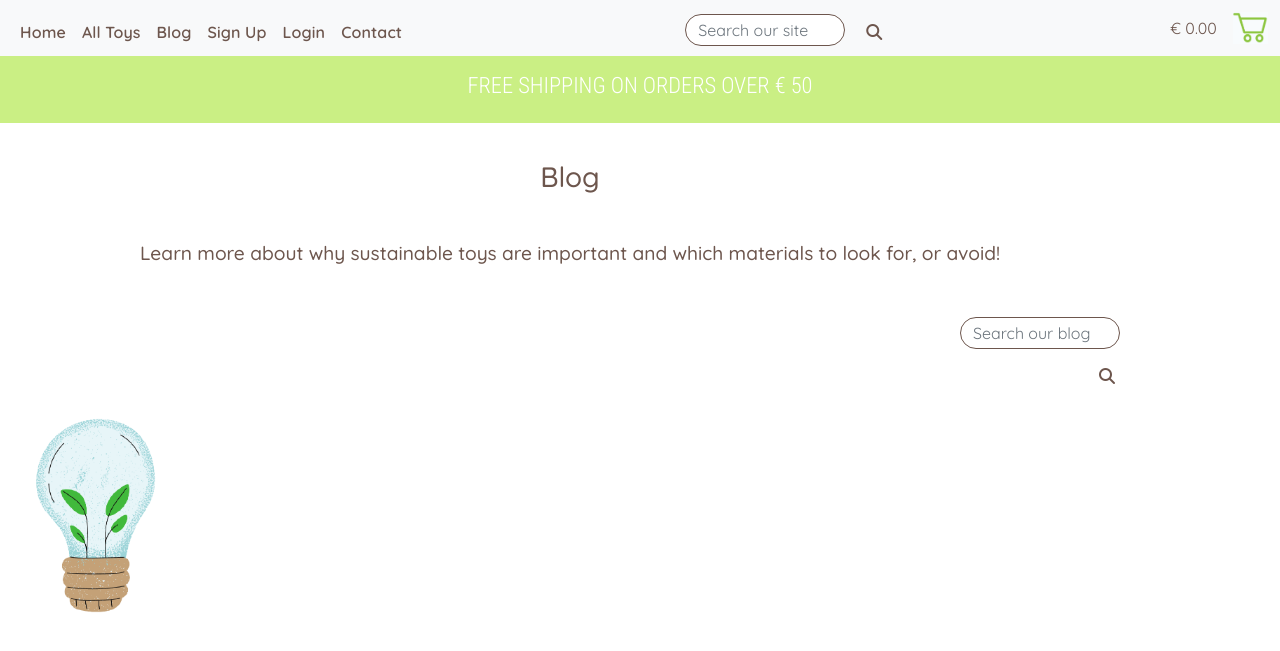
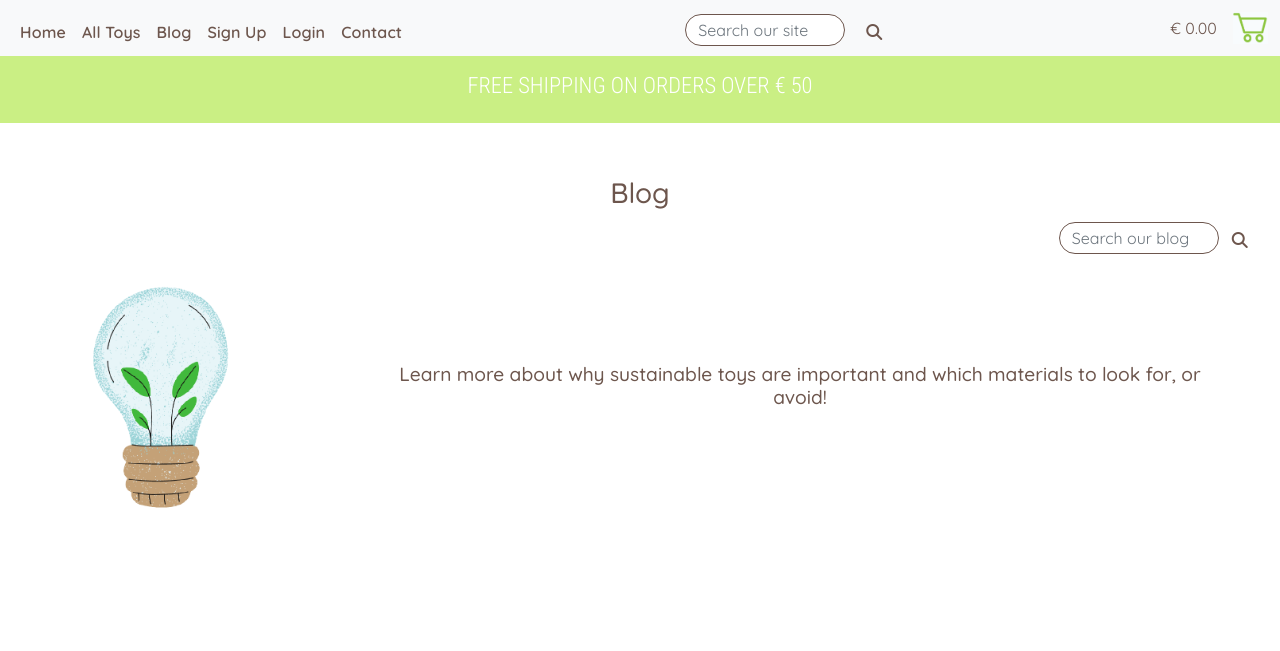
Before and after one commit to mmmangooo/Milestone-Project4, a Django app: page /blog/ in a window 1280 px wide. Shown: the top 651 px of the page. Run offline with Django 3.2, Linux system fonts and the light colour scheme; data that the repository does not hold is empty; some libraries are stand-ins or nearby versions.

Commit message:
Adjusted grid and styling on blog page

```diff
--- a/blog/templates/blog/blog.html
+++ b/blog/templates/blog/blog.html
@@ -3,35 +3,42 @@
 
 {% block content %}
 
-<div class="container blog-wrapper py-3">
+<div class="container-fluid page-wrapper py-3">
     {% if search_term %} <a class="back-from-search" href="{% url 'blog' %}"><span class="icon"><i
-                class="fas fa-arrow-left"></i></span> Back to all blog posts</a>{% else %}<h3>Blog</h3> <h4 class=" my-5">Learn more about why sustainable toys are important and which materials to look for, or avoid!
-                </h4>{% endif %}
-    <div class="row justify-content-center">
-        <div class="col-12 justify-content-center">
+                class="fas fa-arrow-left"></i></span> Back to all blog posts</a> {% else %} <h3>Blog</h3>{% endif %}
+    <div class="row">
+        <div class="col-12">
             {% if search_term %} <h4>You searched for '{{ search_term }}'. {{blogposts|length}} blogpost /-s found:</h4>
             {% endif %}
-
-            <form method="GET" action="{% url 'blog' %}" class="blog-search text-center">
+        </div>
+        <div class="row justify-content-end">
+            <div class="col-2">
+                <form method="GET" action="{% url 'blog' %}" class="d-flex">
 
 
-                <input class="form-control me-2 nav-search-input mt-1 d-none d-sm-block" type="text" name="query"
-                    placeholder="Search our blog" aria-label="Search">
-                <button class="btn d-none d-sm-block blog-search" type="submit"> <span class="icon nav-icon"><i
-                            class="fas fa-search"></i></span></button>
-            </form>
+                    <input class="form-control nav-search-input mt-1 d-none d-sm-block" type="text" name="query"
+                        placeholder="Search our blog" aria-label="Search">
+                    <button class="btn d-none d-sm-block blog-search" type="submit"> <span class="icon nav-icon"><i
+                                class="fas fa-search"></i></span></button>
+                </form>
+            </div>
         </div>
+
     </div>
 
 
-    <div class="row align-items-center ">
-        <div class="d-none d-lg-block col-lg-2 mt-3">
+    <div class="row align-items-center justify-content-center">
+        <div class="d-none d-xl-block col-xl-2 mt-3">
             <img src="{{ MEDIA_URL }}bulb.png" class="blog-img"
                 alt="Lightbulb with small plants growing inside it. The bulb's base is a reed basket">
         </div>
-        <div class="col-12 col-lg-10 my-3">
+        <div class="col-12 col-xl-8 my-3 offset-xl-1 mt-3">
+
+            <h4 class=" my-5">Learn more about why sustainable toys are important and which materials to look for, or
+                avoid!
+            </h4>
             {% for blogpost in blogposts %}
-            <div class="blog-card p-2 my-3">
+            <div class="square-card my-3">
 
                 <h5>{{ blogpost.title }}</h5>
                 <p>{{ blogpost.content }}</p>
--- a/home/templates/home/index.html
+++ b/home/templates/home/index.html
@@ -31,7 +31,7 @@
         </div>
         {% for has_campaign in has_campaigns %}
         <div class="col-12 col-sm-4 col-lg-3">
-            <div class="index-card">
+            <div class="square-card">
                 <h5>{{ has_campaign.name }}</h5>
                 {% if has_campaign.image %} <img src="{{ has_campaign.image }}" alt="{{ has_campaign.name }}">
                 {% else %}
@@ -60,7 +60,7 @@
         </div>
         {% for toy in toys %}
         <div class="col-12 col-sm-4 col-lg-3">
-            <div class="index-card">
+            <div class="square-card">
                 <h5 class="card-title">{{ toy.name }}</h5>
                 {% if toy.image %} <img src="{{ toy.image }}" alt="{{ toy.name }}">
                 {% else %}
@@ -85,7 +85,7 @@
         </div>
         {% for blogpost in blogposts %}
         <div class="col-12 col-sm-4 col-lg-3">
-            <div class="index-card">
+            <div class="square-card">
                 <h5>{{ blogpost.title }}</h5>
                 <p class="index-card-text">{{ blogpost.content }}</p>
 
--- a/static/css/base.css
+++ b/static/css/base.css
@@ -64,6 +64,13 @@
     filter: drop-shadow(0.1rem 0.2rem 0.4rem #46454533);
     margin: 1rem !important;
     padding: .5rem 1rem;
+}
+
+.square-card {
+    padding: 2rem 2rem;
+    border: .02rem solid #6D564D;
+    border-radius: .2rem;
+    box-shadow: .08rem .08rem .12rem .12rem #a08d86;
 }
 
 input, label {
@@ -148,7 +155,7 @@
 .header-banner {
     background-color: #CAEF84;
     margin-top: 3.5rem;
-    max-width: 100vw;
+    max-width: 100%;
 }
 
 .header-banner span {
@@ -183,7 +190,6 @@
 }
 
 .index-header {
-    color: #8CC63F;
     margin: 4rem 0 1rem;
     font-size: 1.5rem;
 }
@@ -201,13 +207,6 @@
 
 .index-drawing {
     width: 100%;
-}
-
-.index-card {
-    padding: 1rem 2rem;
-    border: .02rem solid #6D564D;
-    border-radius: .2rem;
-    box-shadow: .08rem .08rem .12rem .12rem #a08d86;
 }
 
 .index-card-text {
@@ -481,15 +480,6 @@
   }
 
 
-
-/*------------------- Allauth templates */
-
-.account-container {
-    margin: 12rem 0;
-}
-
-
-
 /* ----------------- Add/edit/delete toys and blog */
 
 .form-container-wrapper {
@@ -509,16 +499,8 @@
     margin: 9rem 0;
 }
 
-.blog-search {
-    float: right;
-}
-
 .blog-img {
     width: 50%;
-}
-
-.blog-card {
-    border: .3rem solid #6D564D;
 }
 
 .edit-blogpost-link {
```
